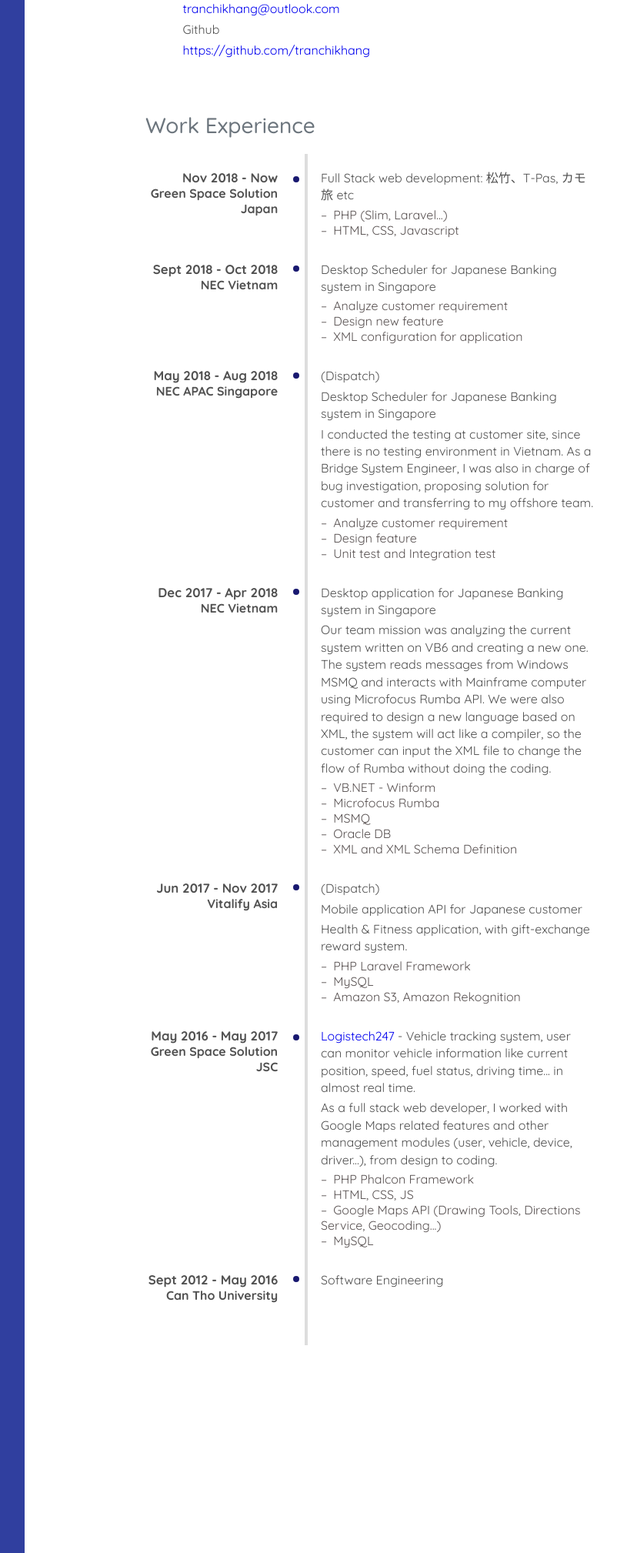
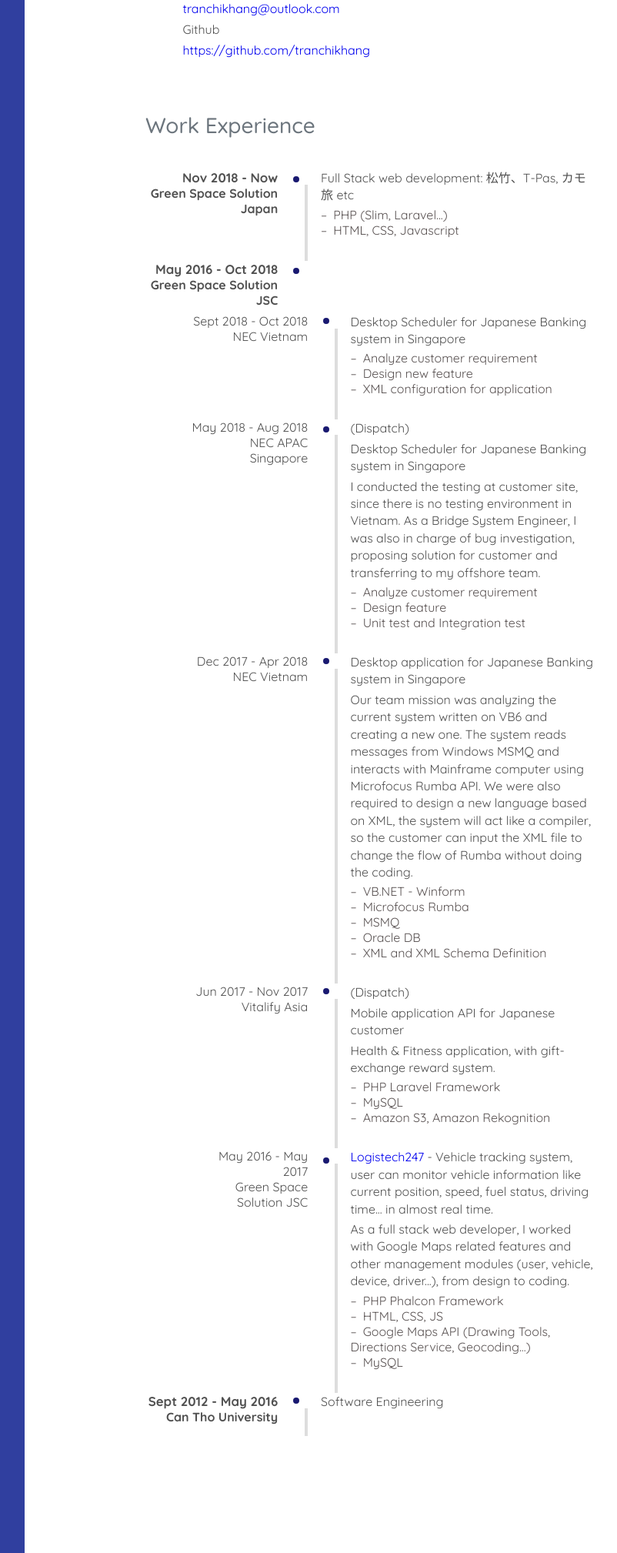
Before and after one commit to tranchikhang/ckhang, a Flask app: page /resume in a window 1280 px wide. Shown: the part 503-2521 px from the top of the page at 77% size, without its empty margins (198-1000 px from the left). Run offline with Flask 2, Linux system fonts and the light colour scheme; some libraries are stand-ins or nearby versions.

Commit message:
Update resume timeline

```diff
--- a/app/static/css/profile/profile.css
+++ b/app/static/css/profile/profile.css
@@ -63,7 +63,7 @@
     position: relative;
 }
 
-.timeline:before {
+.body:before {
     content: '';
     position: absolute;
     top: 20px;
@@ -73,7 +73,7 @@
     background: #ddd;
 }
 
-.timeline:after {
+.body:after {
     content: "";
     display: table;
     clear: both;
@@ -84,6 +84,13 @@
     clear: both;
     text-align: left;
     position: relative;
+}
+
+.sub-entry {
+    left: 10%;
+    position: relative;
+    overflow: hidden;
+    width: 90%;
 }
 
 .entry .title {
@@ -116,13 +123,24 @@
     font-size: 120%;
 }
 
+.entry > .title p {
+    font-weight: bold;
+}
+
 .entry .title p {
     margin: 0;
     font-size: 16px;
-    font-weight: bold;
 }
 
 .entry .body {
+    box-sizing: border-box;
+    margin: 0 0 30px;
+    float: right;
+    width: 66%;
+    padding-left: 30px;
+}
+
+.entry .sub-body {
     box-sizing: border-box;
     margin: 0 0 30px;
     float: right;
--- a/app/static/css/style.css
+++ b/app/static/css/style.css
@@ -93,6 +93,11 @@ body {
 }
 @media (min-width:768px) {
     .common-container {
+        padding: 2rem;
+    }
+}
+@media (min-width:992px) {
+    .common-container {
         padding: 4rem;
     }
 }
--- a/app/templates/profile/index.html
+++ b/app/templates/profile/index.html
@@ -62,8 +62,8 @@
                             <div class="timeline">
                                 <div class="entry">
                                     <div class="title">
-                                        <h3 class="d-sm-up">Nov <b>2018</b> - Now</h3>
-                                        <h3 class="d-xs-only">Nov <b>2018</b><br>- Now</h3>
+                                        <h3 class="d-sm-up">Nov 2018 - Now</h3>
+                                        <h3 class="d-xs-only">Nov 2018<br>- Now</h3>
                                         <p><b>Green Space Solution Japan</b></p>
                                     </div>
                                     <div class="body">
@@ -76,9 +76,17 @@
                                 </div>
                                 <div class="entry">
                                     <div class="title">
-                                        <h3 class="d-sm-up">Sept <b>2018</b> - Oct <b>2018</b></h3>
-                                        <h3 class="d-xs-only">Sept <b>2018</b><br>- Oct <b>2018</b></h3>
-                                        <p><b>NEC Vietnam</b></p>
+                                        <h3 class="d-sm-up">May 2016 - Oct 2018</h3>
+                                        <h3 class="d-xs-only">May 2016 -<br>May 2017</h3>
+                                        <p><b>Green Space Solution JSC</b></p>
+                                    </div>
+                                </div>
+                                <div class="entry">
+                                    <div class="sub-entry">
+                                        <div class="title">
+                                            <p class="d-sm-up">Sept 2018 - Oct 2018</p>
+                                            <p class="d-xs-only">Sept 2018<br>- Oct 2018</p>
+                                            <p>NEC Vietnam</p>
                                         </div>
                                         <div class="body">
                                             <p>Desktop Scheduler for Japanese Banking system in Singapore
@@ -90,11 +98,11 @@
                                             </ul>
                                         </div>
                                     </div>
-                                <div class="entry">
+                                    <div class="sub-entry">
                                         <div class="title">
-                                        <h3 class="d-sm-up">May <b>2018</b> - Aug <b>2018</b></h3>
-                                        <h3 class="d-xs-only">May <b>2018</b> -<br>Aug <b>2018</b></h3>
-                                        <p><b>NEC APAC Singapore</b></p>
+                                            <p class="d-sm-up">May 2018 - Aug 2018</p>
+                                            <p class="d-xs-only">May 2018 -<br>Aug 2018</p>
+                                            <p>NEC APAC Singapore</p>
                                         </div>
                                         <div class="body">
                                             <p>(Dispatch)</p>
@@ -107,11 +115,11 @@
                                             </ul>
                                         </div>
                                     </div>
-                                <div class="entry">
+                                    <div class="sub-entry">
                                         <div class="title">
-                                        <h3 class="d-sm-up">Dec <b>2017</b> - Apr <b>2018</b></h3>
-                                        <h3 class="d-xs-only">Dec <b>2017</b> -<br>Apr <b>2018</b></h3>
-                                        <p><b>NEC Vietnam</b></p>
+                                            <p class="d-sm-up">Dec 2017 - Apr 2018</p>
+                                            <p class="d-xs-only">Dec 2017 -<br>Apr 2018</p>
+                                            <p>NEC Vietnam</p>
                                         </div>
                                         <div class="body">
                                             <p>Desktop application for Japanese Banking system in Singapore</p>
@@ -125,11 +133,11 @@
                                             </ul>
                                         </div>
                                     </div>
-                                <div class="entry">
+                                    <div class="sub-entry">
                                         <div class="title">
-                                        <h3 class="d-sm-up">Jun <b>2017</b> - Nov <b>2017</b></h3>
-                                        <h3 class="d-xs-only">Jun <b>2017</b> -<br>Nov <b>2017</b></h3>
-                                        <p><b>Vitalify Asia</b></p>
+                                            <p class="d-sm-up">Jun 2017 - Nov 2017</p>
+                                            <p class="d-xs-only">Jun 2017 -<br>Nov 2017</p>
+                                            <p>Vitalify Asia</p>
                                         </div>
                                         <div class="body">
                                             <p>(Dispatch)</p>
@@ -142,11 +150,11 @@
                                             </ul>
                                         </div>
                                     </div>
-                                <div class="entry">
+                                    <div class="sub-entry">
                                         <div class="title">
-                                        <h3 class="d-sm-up">May <b>2016</b> - May <b>2017</b></h3>
-                                        <h3 class="d-xs-only">May <b>2016</b> -<br>May <b>2017</b></h3>
-                                        <p><b>Green Space Solution JSC</b></p>
+                                            <p class="d-sm-up">May 2016 - May 2017</p>
+                                            <p class="d-xs-only">May 2016 -<br>May 2017</p>
+                                            <p>Green Space Solution JSC</p>
                                         </div>
                                         <div class="body">
                                                 <p><a href="http://logistech247.com/landing_jp.html">Logistech247</a> - Vehicle tracking system, user can monitor vehicle information like current position, speed, fuel status, driving time... in almost real time.</p>
@@ -159,10 +167,11 @@
                                             </ul>
                                         </div>
                                     </div>
+                                </div>
                                 <div class="entry">
                                     <div class="title">
-                                        <h3 class="d-sm-up">Sept <b>2012</b> - May <b>2016</b></h3>
-                                        <h3 class="d-xs-only">Sept <b>2012</b> -<br>May <b>2016</b></h3>
+                                        <h3 class="d-sm-up">Sept 2012 - May 2016</h3>
+                                        <h3 class="d-xs-only">Sept 2012 -<br>May 2016</h3>
                                         <p><b>Can Tho University</b></p>
                                     </div>
                                     <div class="body">
```
Lines whose indentation alone changed are shown as unchanged.
